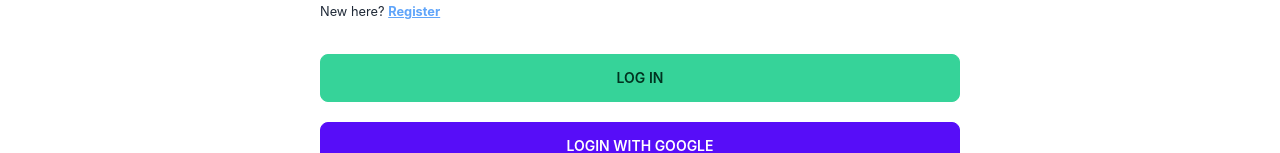
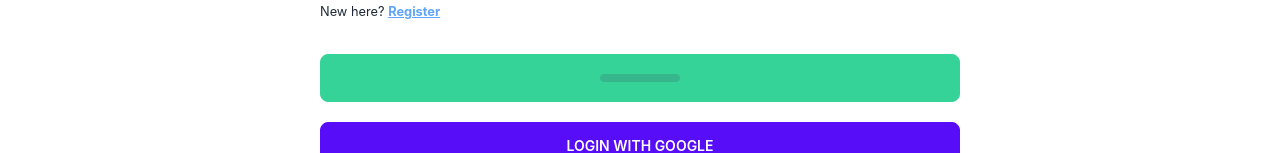
Before and after one commit to merazul-amin/pc-parts-reseller-client, a React (Create React App) app: page /login in a window 1280 px wide. Both pictures are taken after typing "name@example.com", "Sample123" into the empty fields and a click on the button "LOG IN". Shown: the part 274-427 px from the top of the page. Built offline with nearby package versions, Linux system fonts and the light colour scheme; no server answers.

Commit message:
link and ux updated

```diff
--- a/src/components/Pages/LogIn/LogIn.js
+++ b/src/components/Pages/LogIn/LogIn.js
@@ -2,6 +2,7 @@
 import { Link, useLocation, useNavigate } from 'react-router-dom';
 import { toast } from 'react-toastify';
 import { AuthContext } from '../../../contexts/UserContext/UserContext';
+import SmallSpinner from '../../SharedPages/Spinner/SmallSpinner';
 
 const LogIn = () => {
     const { logIn, googleLogIn } = useContext(AuthContext);
@@ -9,9 +10,11 @@
     const navigate = useNavigate();
     const location = useLocation();
     const from = location.state?.from?.pathname || '/';
+    const [isLoading, setIsLoading] = useState(false);
 
     const handleLogin = (e) => {
         e.preventDefault();
+        setIsLoading(true);
         const form = e.target;
         const email = form.email.value;
         const password = form.password.value;
@@ -19,6 +22,7 @@
             logIn(email, password)
                 .then((userCredential) => {
                     // Signed in
+                    setIsLoading(false);
                     const user = userCredential.user;
                     const UserEmail = { email: user.email };
 
@@ -114,8 +118,9 @@
 
                 <p className='mb-3'><small>New here? <Link className='underline text-blue-400 font-bold' to='/register'>Register</Link> </small></p>
 
-
-                <button type='submit' className='btn btn-success w-full my-5'>Log In</button>
+                <button type='submit' className='btn btn-success w-full my-5'>
+                    {isLoading ? <SmallSpinner></SmallSpinner> : 'Log In'}
+                </button>
 
 
 
--- a/src/components/Pages/Register/Register.js
+++ b/src/components/Pages/Register/Register.js
@@ -2,11 +2,13 @@
 import { Link, useNavigate } from 'react-router-dom';
 import { toast } from 'react-toastify';
 import { AuthContext } from '../../../contexts/UserContext/UserContext';
+import SmallSpinner from '../../SharedPages/Spinner/SmallSpinner';
 
 const Register = () => {
     const { createUser, setUserInfo, googleLogIn } = useContext(AuthContext);
     const [registerError, setRegisterError] = useState('');
     const navigate = useNavigate();
+    const [isLoading, setIsLoading] = useState(false);
     const handleRegister = (e) => {
         e.preventDefault();
         const form = e.target;
@@ -15,13 +17,14 @@
         const password = form.password.value;
         const role = form.role.value;
         const imgUrl = form.image.value;
-
+        setIsLoading(true);
         createUser(email, password)
             .then(res => {
                 const user = res.user;
                 setUserInfo(name, imgUrl)
                     .then(() => {
                         toast.success(`Welcome ${name}`);
+                        setIsLoading(false);
                         navigate('/');
 
                         const userInfo = { name, email: user.email, role };
@@ -144,7 +147,9 @@
 
                 <p className='text-red-500 font-bold'>{registerError && registerError}</p>
 
-                <button type='submit' className='btn btn-success w-full my-5'>Register</button>
+                <button type='submit' className='btn btn-success w-full my-5'>{
+                    isLoading ? <SmallSpinner></SmallSpinner> : 'Register'
+                }</button>
 
 
 
--- /dev/null
+++ b/src/components/SharedPages/Spinner/SmallSpinner.js
@@ -0,0 +1,9 @@
+import React from 'react';
+
+const SmallSpinner = () => {
+    return (
+        <progress className="progress w-20"></progress>
+    );
+};
+
+export default SmallSpinner;
```
Also changed, not shown: 2 other files (tests, documents, lock files or other folders).
